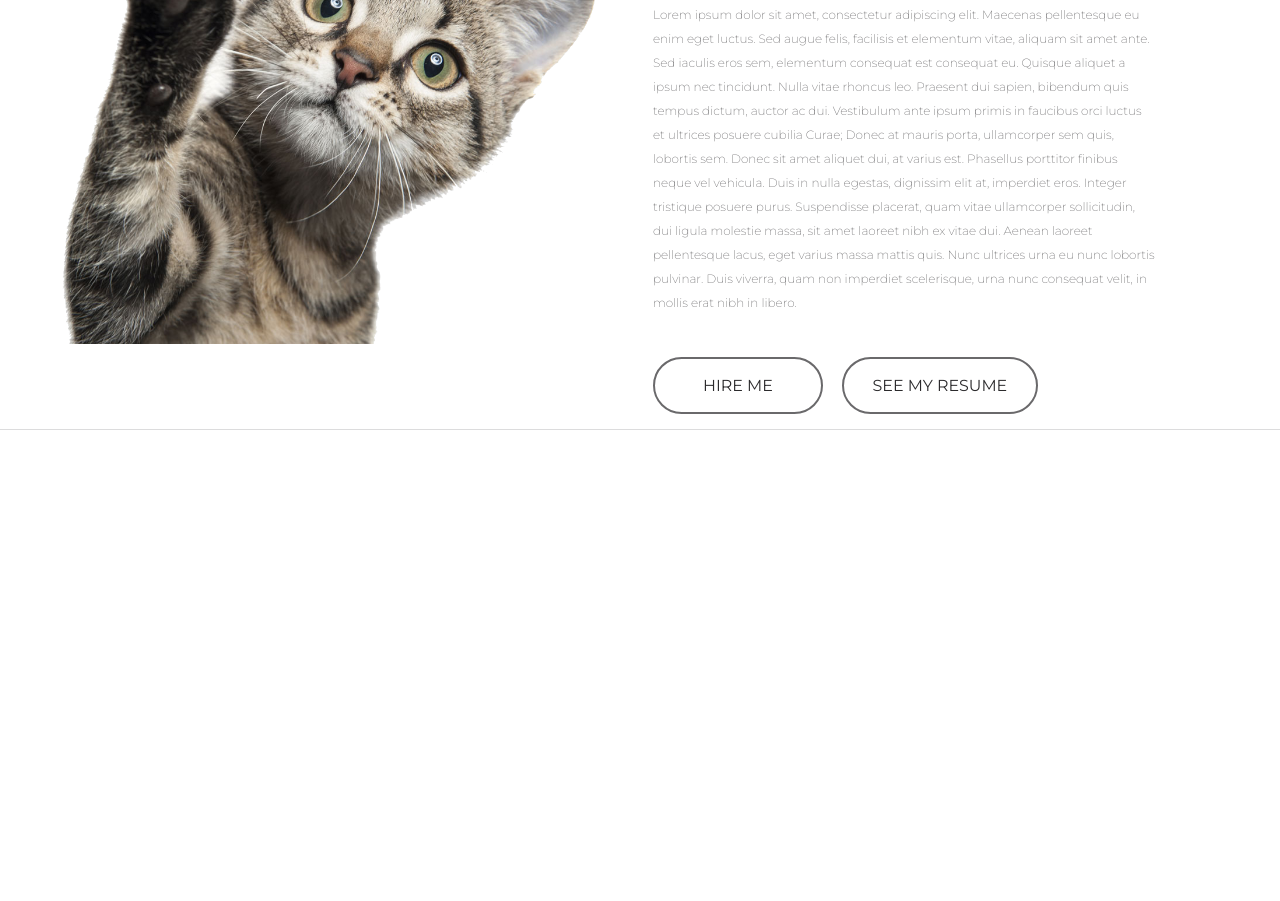
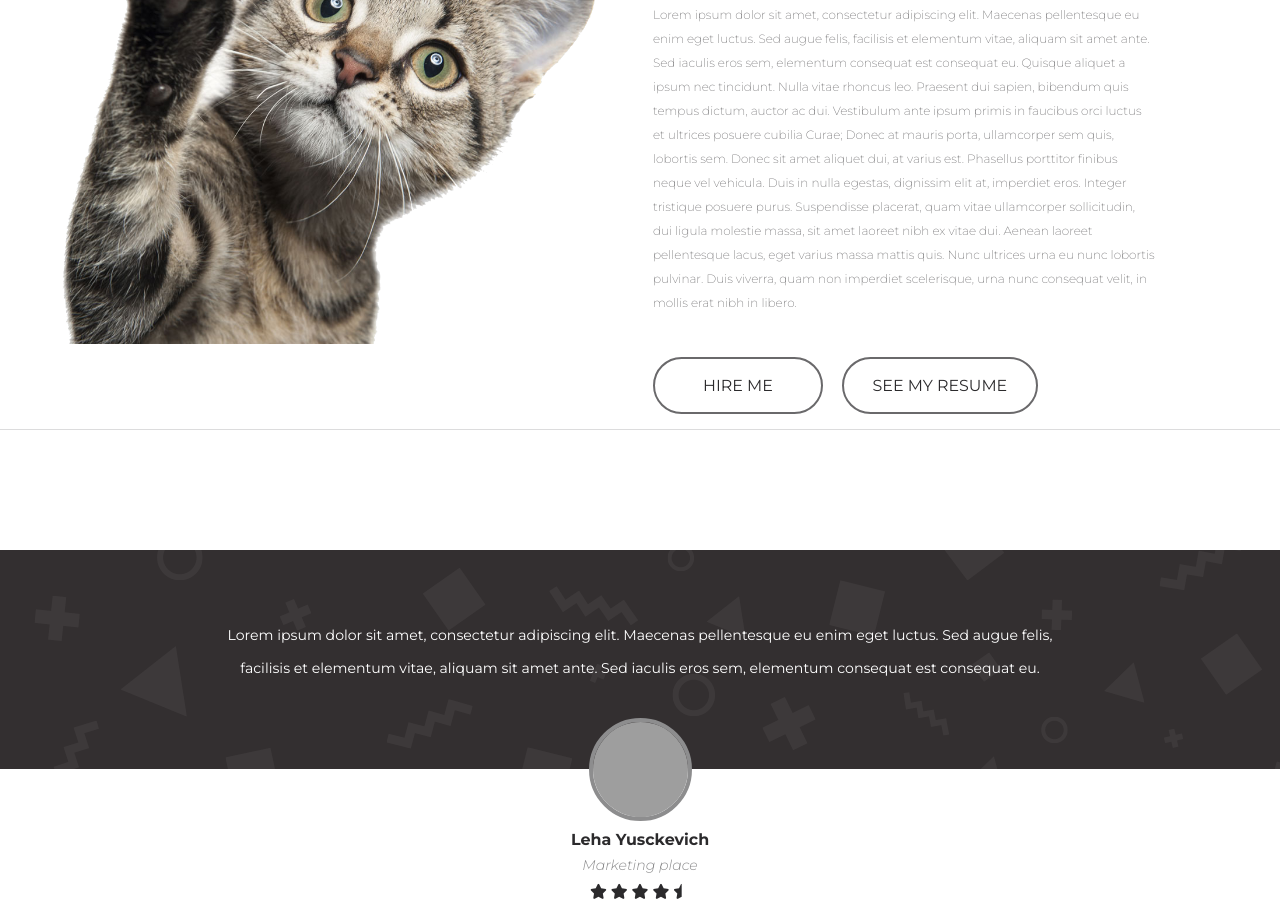
Before and after one commit to egorystuff/Portfolio, a plain HTML site: page index.html in a window 1280 px wide. Shown: the part 1791-2692 px from the top of the page. Before the commit the page ends 2341 px from the top, so only its background shows below. Drawn offline with Linux system fonts and the light colour scheme; grey boxes are pictures that could not be loaded; files whose address does not match are found by name.

Commit message:
Created a new block "reviews"

```diff
--- /dev/null
+++ b/css/blocks/reviews.less
@@ -0,0 +1,58 @@
+// main: ../style.less
+
+.reviews {
+  padding: 4.6rem 0;
+  position: relative;
+
+  background: #332f30 url('../images/reviews-bg.png') center no-repeat;
+}
+
+.reviews__item {
+  margin: 0 auto;
+  width: 100%;
+  max-width: 830px;
+  text-align: center;
+}
+
+.reviews__text {
+  font-size: 0.94rem;
+  color: @white;
+  line-height: 2.2rem;
+}
+
+.reviews__autor {
+  width: 100%;
+  margin-top: -51px;
+
+  text-align: center;
+
+  position: absolute;
+  top: 100%;
+  left: 0;
+  z-index: 1;
+}
+
+.reviews__photo {
+  display: block;
+  margin: 0 auto 0.6rem;
+  width: 103px;
+  height: 103px;
+  border-radius: 50%;
+  border: 4px solid @gray-light;
+}
+
+.reviews__name {
+  margin-bottom: 0.5rem;
+  font-size: 1.06rem;
+  color: @black;
+  font-weight: 700;
+}
+
+.reviews__company {
+  margin-bottom: 0.5rem;
+
+  font-size: 0.94rem;
+  color: @gray-light;
+  font-style: italic;
+  font-weight: 300;
+}
--- a/css/style.less
+++ b/css/style.less
@@ -22,6 +22,10 @@ h6 {
   margin: 0;
 }
 
+p {
+  margin: 0 0 1rem;
+}
+
 *,
 *:before,
 *:after {
@@ -39,6 +43,7 @@ h6 {
 @import 'blocks/works';
 @import 'blocks/portfolio';
 @import 'blocks/about';
+@import 'blocks/reviews';
 
 // Helpers
 @import 'blocks/helpers';
--- a/index.html
+++ b/index.html
@@ -11,6 +11,12 @@
       href="https://fonts.googleapis.com/css2?family=Montserrat:ital,wght@0,200,300;0,400;0,700;1,300&display=swap"
       rel="stylesheet"
     />
+
+    <script
+      src="https://kit.fontawesome.com/f3019626da.js"
+      crossorigin="anonymous"
+    ></script>
+
     <title>Portfolio</title>
   </head>
   <body>
@@ -256,5 +262,39 @@
       </div>
       <!-- container -->
     </section>
+
+    <!-- new block Reviews -->
+    <div class="reviews">
+      <div class="container">
+        <div class="reviews__item">
+          <div class="reviews__text">
+            <p>
+              Lorem ipsum dolor sit amet, consectetur adipiscing elit. Maecenas
+              pellentesque eu enim eget luctus. Sed augue felis, facilisis et
+              elementum vitae, aliquam sit amet ante. Sed iaculis eros sem,
+              elementum consequat est consequat eu.
+            </p>
+          </div>
+          <div class="reviews__autor">
+            <img
+              class="reviews__photo"
+              src="http://placekitten.com/g/103"
+              alt=""
+            />
+            <div class="reviews__name">Leha Yusckevich</div>
+            <div class="reviews__company">Marketing place</div>
+            <div class="reviews__rating">
+              <i class="fa-solid fa-star"></i>
+              <i class="fa-solid fa-star"></i>
+              <i class="fa-solid fa-star"></i>
+              <i class="fa-solid fa-star"></i>
+              <i class="fa-solid fa-star-half"></i>
+            </div>
+          </div>
+        </div>
+      </div>
+      <!-- container -->
+    </div>
+    <!-- Reviews -->
   </body>
 </html>
```
Also changed, not shown: css/style.css, images/reviews-bg.png (added).
